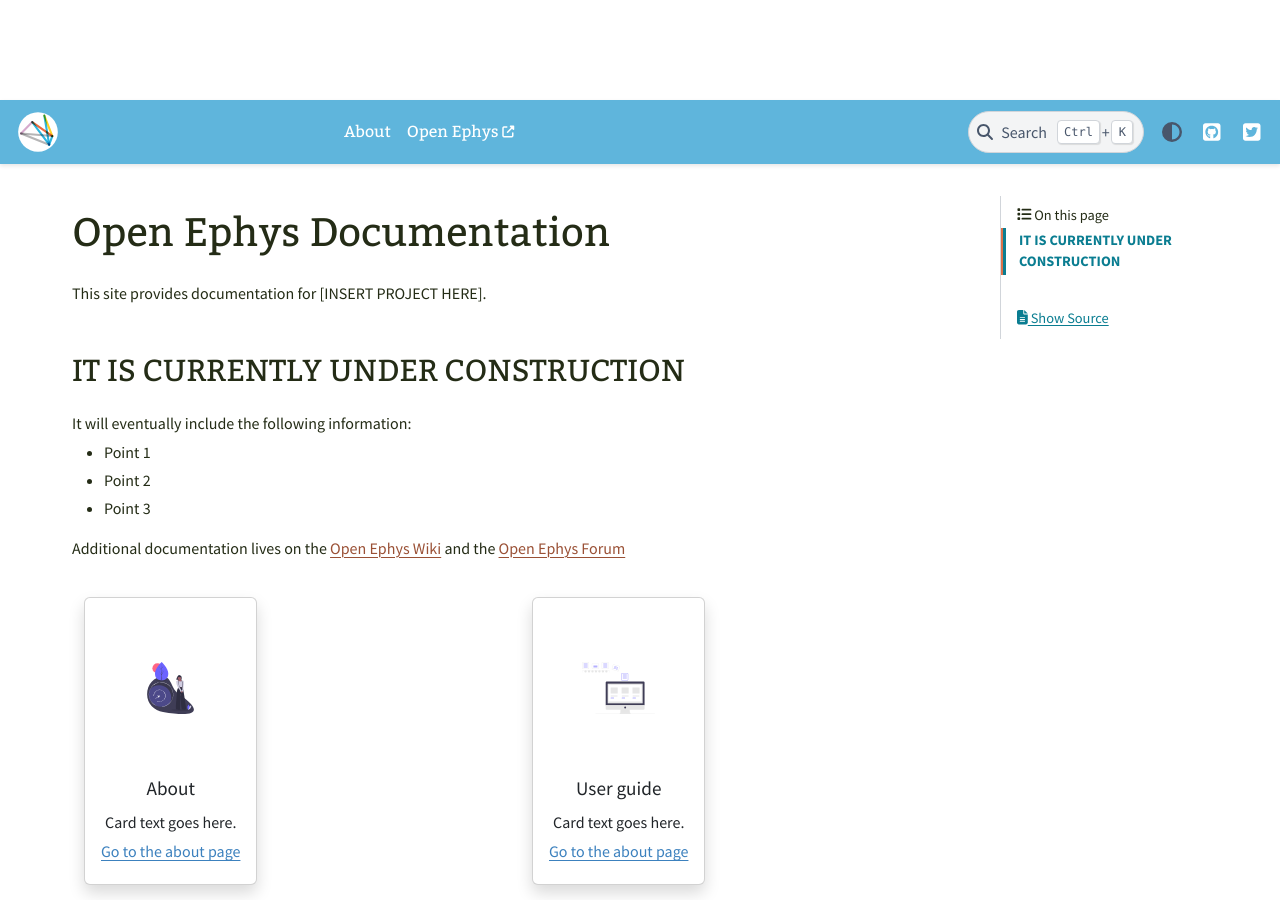
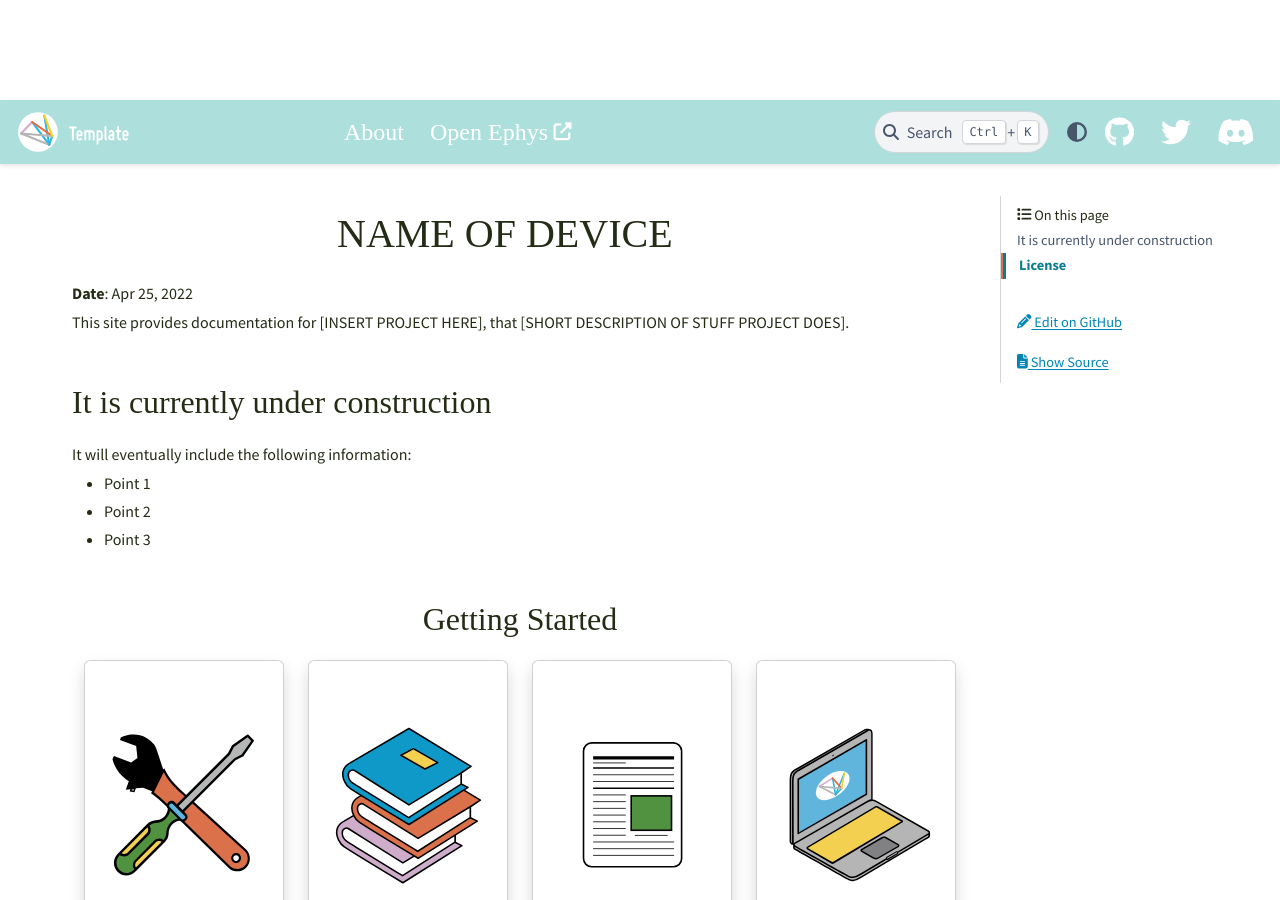
Before and after one commit to open-ephys/commutator-docs, a Sphinx documentation site: the page built from source/index.rst, in a window 1280 px wide and 900 px high. Built offline with Sphinx 7.4.7 and the PyData theme 0.15.4, drawn with Linux system fonts in a browser that asks for light colours; some of the changed text lies outside the part shown.

Commit message:
Update styleguide & gh-pages deployment

```diff
--- a/source/About/example1.rst
+++ b/source/About/example1.rst
@@ -1,8 +1,8 @@
-.. role:: raw-html-m2r(raw)
-   :format: html
+.. _ref_FAQ:
 
+*************************************************
 FAQ
-===
+*************************************************
 
 .. glossary::
 
--- a/source/About/index.rst
+++ b/source/About/index.rst
@@ -1,13 +1,11 @@
 .. _about:
 
+*************************************************
 About
-===============
+*************************************************
 
 .. toctree::
     :maxdepth: 1
 
     example1
     example2
-
-.. role:: raw-html-m2r(raw)
-   :format: html
--- a/source/_static/theme_overrides.css
+++ b/source/_static/theme_overrides.css
@@ -33,33 +33,33 @@
   font-weight: bold;
 }
 
-/* navigation bar colors*/
+/* overhead navigation bar*/
 .navbar {
-  background: #5fb5dc !important;
-  font-size: 1em;
+  background: #ade0dc !important; /* overhead navigation bar color */
+  font-size: 1rem;
 }
 
-.navbar-nav > .active > .nav-link {
-  background-color: #f4d050 !important;
-  color: #344b39 !important;
-  font-weight: normal !important;
+/* navigation bar: text*/
+.navbar a {
+  color: white !important;
+  font-family: "Miso";
+  font-size: 1.5rem;
+  transition-duration: 0.4s;
+  margin-right: 10px;
+}
+
+/* navigation bar: text color of page titles when hovered*/
+.navbar a:hover {
+  color: #2f401f !important;
   transition-duration: 0.4s;
 }
 
-.navbar-nav > .active > .nav-link:hover {
-  color: #519141 !important;
-  transition-duration: 0.4s;
-}
-
-.navbar a {
-  color: white !important;
-  font-family: "Bitter", sans-serif;
-  transition-duration: 0.4s;
-}
-
-.navbar a:hover {
-  color: #f9f2d5 !important;
-  transition-duration: 0.4s;
+/* navigation bar: when page title is selected*/
+.navbar-nav > .active > .nav-link {
+  background-color: #e6eddf !important; /* selected text background fill */
+  color: #2f401f !important; /* selected text colour*/
+  font-weight: normal !important;
+  transition-duration: 0.4s; /* how quickly to change*/
 }
 
 /* left side links */
@@ -82,24 +82,39 @@
   border-left: 2px solid #da714a;
 }
 
-/* body links (external) */
-a.reference.external {
-  color: #9a5035;
+/* body text*/
+a {
+  color: #0086b3;
 }
 
-a.reference.external:hover {
-  color: #da714a;
+a:hover {
+  color: #004d66;
   text-decoration: none;
 }
 
-/* body links (internal) */
-a.reference.internal {
-  color: #3c81be;
+/* body links (external, add link icon) */
+a.reference.external:after {
+  font-family: 'Font Awesome 5 Free';
+  font-weight: 900;
+  content: ' \f35d';
+  font-size: 0.5rem;
+  vertical-align: super;
 }
 
-a.reference.internal:hover {
-  color: #5fb5dc;
-  text-decoration: none;
+a.external-link:after {
+  font-family: 'Font Awesome 5 Free';
+  font-weight: 900;
+  content: ' \f35d';
+  font-size: 0.5rem;
+  vertical-align: super;
+}
+
+p.card-reference {
+  margin: 2.75rem 0 1.05rem;
+  font-family: "Bitter", sans-serif;
+  font-weight: 400;
+  line-height: 1.15;
+  font-size: 1.1rem;
 }
 
 /* header links */
@@ -118,65 +133,68 @@
 body {
   background-color: white;
   margin-bottom: 1.15rem;
-  font-size: 1em;
+  font-size: 1rem;
   padding-top: 100px;
   color: #242c16;
   font-family: "Source Sans", sans-serif;
 }
 
 h1 {
-  margin: 2.75rem 0 1.05rem;
-  font-family: "Bitter", sans-serif;
-  font-weight: 400;
-  line-height: 1.15;
-  margin-top: 0;
-  color: #242c16;
-  font-size: 2.488em;
+    margin: 2.75rem 0 1.05rem;
+    font-family: "Miso";
+    font-weight: 400;
+    line-height: 1.15;
+    text-align: center;
+    margin-top: 0;
+    color: #242c16;
+    font-size: 2.5rem;
 }
 
 h2 {
   margin: 2.75rem 0 1.05rem;
-  font-family: "Bitter", sans-serif;
+  font-family: "Miso";
+  font-weight: 500;
+  line-height: 1.15;
+  color: #242c16;
+  font-size: 2rem;
+}
+
+h3 {
+  margin: 0rem 0 1.05rem;
+  font-family: "Source Sans", sans-serif;
   font-weight: 400;
   line-height: 1.15;
   color: #242c16;
-  font-size: 1.9em;
-}
-
-h3 {
-  margin: 2.75rem 0 1.05rem;
-  font-family: "Bitter", sans-serif;
-  font-weight: 400;
-  line-height: 1.15;
-  color: #242c16;
-  font-size: 1.728em;
+  font-size: 1.3rem;
 }
 
 h4 {
   margin: 2.75rem 0 1.05rem;
-  font-family: "Bitter", sans-serif;
+  font-family: "Source Sans", sans-serif;
   font-weight: 400;
   line-height: 1.15;
   color: #242c16;
-  font-size: 1.44em;
+  font-size: 1.1rem;
 }
 
 h5 {
   margin: 2.75rem 0 1.05rem;
   font-family: "Source Sans", sans-serif;
-  font-weight: 400;
+  font-style: italic;
+  font-weight: 550;
   line-height: 1.15;
   color: #242c16;
-  font-size: 1.2em;
+  font-size: 1.1rem;
 }
 
 h6 {
   margin: 2.75rem 0 1.05rem;
   font-family: "Source Sans", sans-serif;
+  font-style: italic;
   font-weight: 400;
   line-height: 1.15;
   color: #242c16;
-  font-size: 1em;
+  font-size: 1rem;
 }
 
 /* define admonition colors */
@@ -324,14 +342,24 @@
 }
 
 .card-img-top {
-  margin-top: 4em;
+  margin-top: 4rem;
 }
 
 .col-lg-6 {
-  margin-top: 2em;
+  margin-top: 2rem;
 }
 
 /* list line spacing */
+/* ol.simple {
+  margin-bottom: 1em;
+}
+
+
+
+ul.simple {
+  margin-bottom: 1em;
+}
+*/
 ul,
 ol,
 h1,
@@ -347,10 +375,22 @@
 body > li,
 p {
   line-height: 1.5;
-  margin: 0.3em 0;
+  margin: 0.3rem 0;
 }
 
 /* ensure images stay within the column bounds*/
 img {
   max-width: 100%;
 }
+
+/* allow center-aligned images*/
+
+img.align-center {
+    margin-left: auto;
+    margin-right: auto;
+    display: block;
+}
+/* change color of Twitter logo */
+i.fa-twitter-square:before {
+  color: #333;
+}
--- a/source/conf.py
+++ b/source/conf.py
@@ -41,11 +41,10 @@
 # extensions coming with Sphinx (named 'sphinx.ext.*') or your custom
 # ones.
 extensions = [
-    "sphinx.ext.todo",
-    "sphinx.ext.githubpages"
-    # "contributors",  # custom pandas extension
+    'sphinx.ext.todo',
+    'sphinx.ext.githubpages',
+    'sphinx.ext.graphviz',
 ]
-
 # Add any paths that contain templates here, relative to this directory.
 templates_path = ["_templates"]
 
@@ -80,7 +79,7 @@
 # a list of builtin themes.
 #
 html_theme = "pydata_sphinx_theme"
-html_logo = "_static/images/oe_logo_circle.svg"
+html_logo = "_static/images/oe_logo_template.svg"
 html_scaled_image_link = True
 
 
@@ -178,31 +177,29 @@
 # further.  For a list of options available for each theme, see the
 # documentation.
 html_theme_options = {
-    "github_url": "https://github.com/open-ephys",
-    "twitter_url": "https://twitter.com/openephys",
-    "external_links": [{"name": "Open Ephys", "url": "https://open-ephys.org"},],
-    "navigation_with_keys": True,
-    # 'search_bar_position' : "navbar",
-    #'canonical_url': '',
-    #'analytics_id': '',
-    #'logo_only': False,
-    #
-    #'prev_next_buttons_location': 'bottom',
-    #'style_external_links': False,
-    # Toc options
-    #'collapse_navigation': False,
-    #'sticky_navigation': True,
-    #    'navigation_depth': 4,
-    #'includehidden': True,
-    #'titles_only': False
+    'external_links': [{'name': 'Open Ephys', 'url': 'https://open-ephys.org'},],
+    'navigation_with_keys': True,
+    'use_edit_page_button': True,
+    'show_toc_level': 1,
+    'icon_links': [
+        dict(name='GitHub',
+             url='https://github.com/open-ephys/onix-docs',
+             icon='fab fa-github'),
+        dict(name='Twitter',
+             url='https://twitter.com/openephys',
+             icon='fab fa-twitter'),
+        dict(name='Discord',
+             url='https://discord.gg/WXAx2URNQU',
+             icon='fab fa-discord')
+    ],
+    'footer_items': ['copyright', 'sphinx-version'],
 }
-
 html_favicon = "_static/images/favicon.png"
 
 html_context = {
     "github_user": "open-ephys",
     "github_repo": "doc-template",
-    "github_version": "master",
+    "github_version": "main",
     "doc_path": "source",
     "css_files": ["_static/theme_overrides.css",],
 }
--- a/source/index.rst
+++ b/source/index.rst
@@ -1,16 +1,17 @@
 :notoc:
 
-Open Ephys Documentation
-=================================================
+*************************************************
+NAME OF DEVICE
+*************************************************
 
-.. **Date**: |today|
+**Date**: |today|
 
 .. **Download documentation**: `PDF Version <open-ephys-documentation.pdf>`__ | `Zipped HTML <open-ephys-documentation.zip>`__
 
-This site provides documentation for [INSERT PROJECT HERE].
+This site provides documentation for [INSERT PROJECT HERE], that [SHORT DESCRIPTION OF STUFF PROJECT DOES].
 
-IT IS CURRENTLY UNDER CONSTRUCTION
-##################################
+It is currently under construction
+####################################
 
 It will eventually include the following information:
 
@@ -18,80 +19,62 @@
 * Point 2
 * Point 3
 
-Additional documentation lives on the `Open Ephys Wiki
-<https://open-ephys.atlassian.net/wiki/spaces/OEW/overview?mode=global>`__ and
-the `Open Ephys Forum <https://groups.google.com/forum/#!forum/open-ephys>`__
-
 .. raw:: html
 
+    <h2 style = "text-align: center"> Getting Started </h2>
+
     <div class="container">
-        <div class="row">
-            <div class="col-lg-6 col-md-6 col-sm-6 col-xs-12 d-flex">
-                <div class="card text-center intro-card shadow">
-                <img src="_static/images/about_icon.svg" class="card-img-top" alt="altText" height="52">
+      <div class="row row-cols-lg-4 row-cols-md-2 row-cols-sm-1 row-cols-xs-1">
+        <div class="col mb-4">
+          <div class="card h-100 text-center intro-card shadow">
+            <a href = pages/assemblyguide.html>
+                <img src="_static/images/noun_screwdriver.svg" class="card-img-top" height="160">
                 <div class="card-body flex-fill">
-                    <h5 class="card-title">About</h5>
-                    <p class="card-text">Card text goes here.</p>
+                  <p class="card-reference">TOPIC 1</p>
+                </div>
+            </a>
+          </div>
+        </div>
+        <div class="col mb-4">
+          <div class="card h-100 text-center intro-card shadow">
+            <a href = pages/usingdrive.html>
+                <img src="_static/images/noun_books.svg" class="card-img-top" height="160">
+                <div class="card-body flex-fill">
+                  <p class="card-reference">TOPIC 2</p>
+                </div>
+            </a>
+          </div>
+        </div>
+        <div class="col mb-4">
+          <div class="card h-100 text-center intro-card shadow">
+            <a href = "https://iopscience.iop.org/article/10.1088/1741-2552/ab77f9" target="_blank" rel="noopener noreferrer">
+              <img src="_static/images/paper.svg" class="card-img-top" height="160">
+              <div class="card-body flex-fill">
+                <p class="card-reference">TOPIC 3 </p>
+              </div>
+            </a>
 
-.. container:: custom-button
+          </div>
+        </div>
+        <div class="col mb-4">
+          <div class="card h-100 text-center intro-card shadow">
+            <a href = "https://open-ephys.org/drive-implant/drive-parts" target="_blank" rel="noopener noreferrer">
+              <img src="_static/images/noun_macbook.svg" class="card-img-top" height="160" >
+              <div class="card-body flex-fill">
+                <p class="card-reference">TOPIC 4 IS EXTERNAL LINK<i class="fas fa-external-link-alt" style = "font-size:0.5em; vertical-align: super"></i></p>
+              </div>
+            </a>
+          </div>
+        </div>
+      </div>
+    </div>
 
-    :ref:`Go to the about page<about>`
+License
+#################################################
 
-.. raw:: html
+This work is licensed under CC BY-SA 4.0.
 
-                </div>
-                </div>
-            </div>
-            <div class="col-lg-6 col-md-6 col-sm-6 col-xs-12 d-flex">
-                <div class="card text-center intro-card shadow">
-                <img src="_static/images/hardware_icon.svg" class="card-img-top" alt="altText" height="52">
-                <div class="card-body flex-fill">
-                    <h5 class="card-title">User guide</h5>
-                    <p class="card-text">Card text goes here.</p>
-
-.. container:: custom-button
-
-    :ref:`Go to the about page<about>`
-
-.. raw:: html
-
-                </div>
-                </div>
-            </div>
-            <div class="col-lg-6 col-md-6 col-sm-6 col-xs-12 d-flex">
-                <div class="card text-center intro-card shadow">
-                <img src="_static/images/api_reference_icon.svg" class="card-img-top" alt="altText" height="52">
-                <div class="card-body flex-fill">
-                    <h5 class="card-title">API reference</h5>
-                    <p class="card-text">Card text goes here.</p>
-
-.. container:: custom-button
-
-    :ref:`Go to the API reference<about>`
-
-.. raw:: html
-
-                </div>
-                </div>
-            </div>
-            <div class="col-lg-6 col-md-6 col-sm-6 col-xs-12 d-flex">
-                <div class="card text-center intro-card shadow">
-                <img src="_static/images/software_icon.svg" class="card-img-top" alt="altText" height="52">
-                <div class="card-body flex-fill">
-                    <h5 class="card-title">Software guide</h5>
-                    <p class="card-text">Card text goes here.</p>
-
-.. container:: custom-button
-
-    :ref:`Go to the software guide<about>`
-
-.. raw:: html
-
-                </div>
-                </div>
-            </div>
-        </div>
-    </div>
+To view a copy of this license, visit https://creativecommons.org/licenses/by-sa/4.0/
 
 .. toctree::
     :hidden:
```
Also changed, not shown: README.rst (+23 -16 lines), source/About/example2.rst (+39 -6 lines), .travis.yml (deleted), source/_static/images/noun_books.svg (added), source/_static/images/noun_macbook.svg (added), source/_static/images/noun_screwdriver.svg (added), source/_static/images/oe_logo_circle.svg, source/_static/images/oe_logo_name.svg (added), source/_static/images/oe_logo_template.svg (added), source/_static/images/paper.svg (added), 2 other files.
